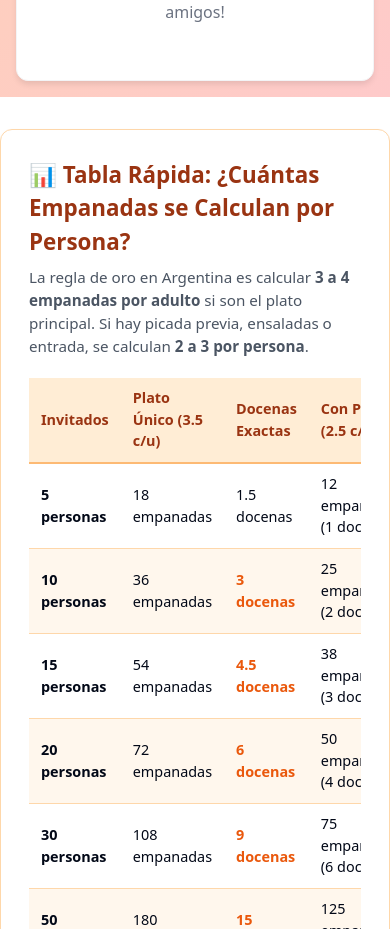
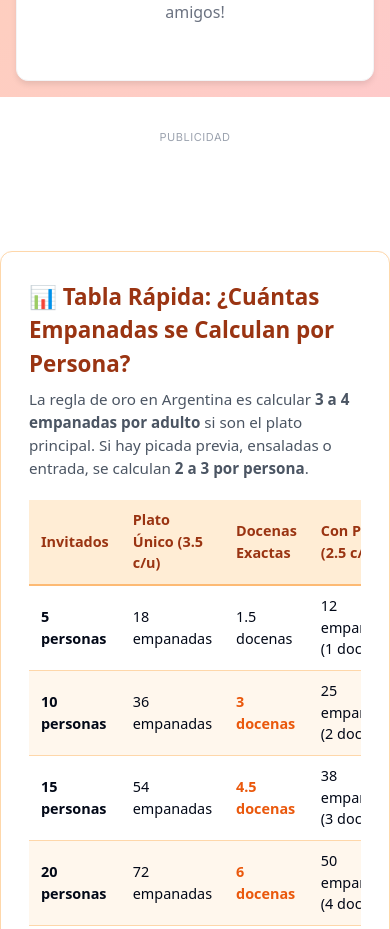
Before and after one commit to sebiglesias/empanadin, a Next.js app: page / in a window 390 px wide. Shown: the part 985-1914 px from the top of the page. Built offline with nearby package versions, Linux system fonts and the light colour scheme.

Commit message:
feat(monetization): add responsive AdSense display unit between calculator and guide

```diff
--- a/app/page.tsx
+++ b/app/page.tsx
@@ -1,5 +1,6 @@
 import EmpanadasCalculator from "./calculator"
 import FAQ from "./faq"
+import AdBanner from "@/components/ad-banner"
 
 export default function Page() {
   return (
@@ -11,6 +12,8 @@ export default function Page() {
         </noscript>
 
         <EmpanadasCalculator />
+
+        <AdBanner />
 
         {/* Guía Rápida & Tabla de Referencia SEO */}
         <section
--- /dev/null
+++ b/components/ad-banner.tsx
@@ -0,0 +1,51 @@
+"use client"
+
+import { useEffect, useRef } from "react"
+
+export default function AdBanner() {
+  const isLoaded = useRef(false)
+
+  useEffect(() => {
+    if (isLoaded.current) return
+    try {
+      if (typeof window !== "undefined") {
+        // @ts-ignore
+        ;(window.adsbygoogle = window.adsbygoogle || []).push({})
+        isLoaded.current = true
+      }
+    } catch (err) {
+      console.error("AdSense error:", err)
+    }
+  }, [])
+
+  return (
+    <div
+      style={{
+        maxWidth: "800px",
+        margin: "2rem auto",
+        textAlign: "center",
+        minHeight: "90px",
+      }}
+    >
+      <div
+        style={{
+          fontSize: "11px",
+          color: "#9ca3af",
+          textTransform: "uppercase",
+          letterSpacing: "0.05em",
+          marginBottom: "6px",
+        }}
+      >
+        Publicidad
+      </div>
+      <ins
+        className="adsbygoogle"
+        style={{ display: "block" }}
+        data-ad-client="ca-pub-3381238987477190"
+        data-ad-slot="9270280155"
+        data-ad-format="auto"
+        data-full-width-responsive="true"
+      />
+    </div>
+  )
+}
```
